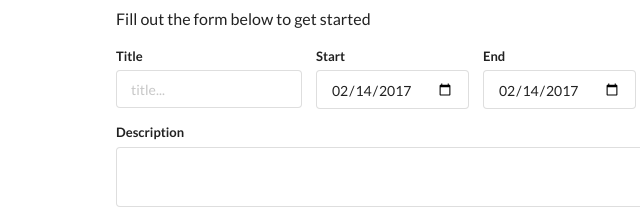
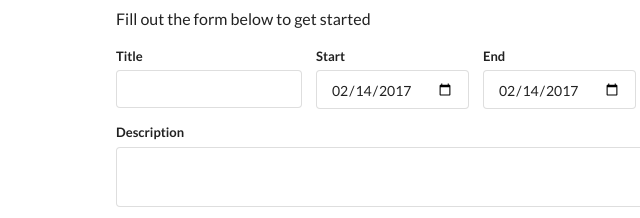
Before and after one commit to JakeSmith1/category-todos, a website: page client/index.html in a window 1280 px wide. Shown: the part 150-368 px from the top of the page, 174-814 px from the left. Drawn offline with nearby package versions, Linux system fonts and the light colour scheme.

Commit message:
title placeholder removed

```diff
--- a/client/index.html
+++ b/client/index.html
@@ -35,7 +35,7 @@
           <div class="fields">
             <div class="field">
               <label>Title</label>
-              <input type="text" name="title" placeholder="title..." required>
+              <input type="text" name="title" placeholder="" required>
             </div>
             <div class="field">
               <label>Start</label>
```
